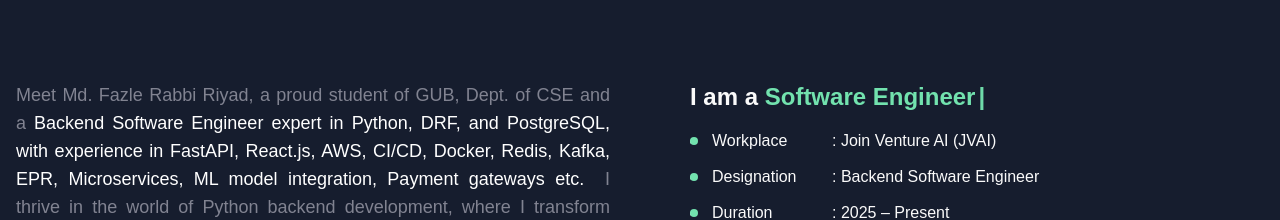
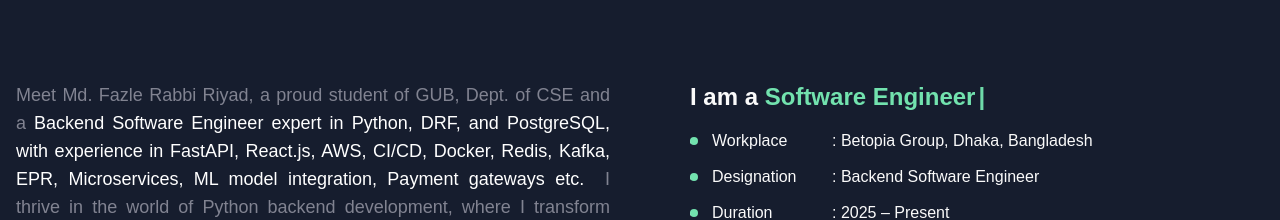
Before and after one commit to RiyadSheikh27/Portfolio-Riyad, a React (Vite) app: page / in a window 1280 px wide. Shown: the part 1040-1260 px from the top of the page. Built offline with nearby package versions, Linux system fonts and the light colour scheme; a web font is replaced by a local one.

Commit message:
some new information added

```diff
--- a/src/components/About.tsx
+++ b/src/components/About.tsx
@@ -45,7 +45,7 @@ const handleDownload = () => {
               <strong className="inline-block lg:min-w-[120px] min-w-[100px] font-medium">
                 Workplace
               </strong>
-              : Join Venture AI (JVAI)
+              : Betopia Group, Dhaka, Bangladesh
             </li>
             <li className="relative my-list">
               <strong className="inline-block lg:min-w-[120px] min-w-[100px] font-medium">
```
